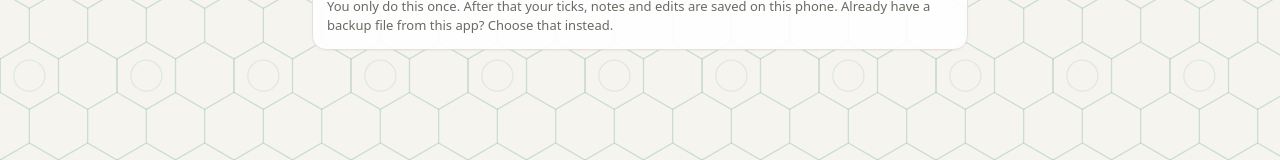
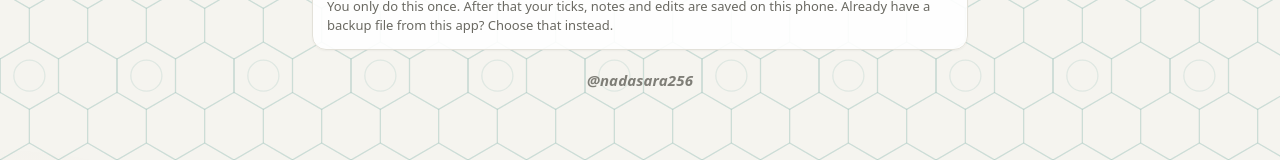
Before and after one commit to Nadasara256/Correction-Tracker-PhD-Thesis, a plain HTML site: page index.html in a window 1280 px wide. Shown: the part 362-522 px from the top of the page. Drawn offline with Linux system fonts and the light colour scheme.

Commit message:
Add files via upload

```diff
--- a/index.html
+++ b/index.html
@@ -277,6 +277,8 @@ nav{background:var(--card-a);-webkit-backdrop-filter:blur(8px);backdrop-filter:b
   body.rptopen .rpt table.rs{min-width:0}
   body.rptopen .rpt .rtw{overflow:visible}
 }
+.credit{text-align:center;font-weight:700;font-style:italic;font-size:15px;letter-spacing:.01em;color:var(--mut);opacity:.85;margin:20px 0 10px;user-select:none;-webkit-user-select:none}
+@media print{.credit{display:none}}
 </style>
 </head>
 <body>
@@ -1255,6 +1257,7 @@ function render(){
   var v=state.empty?welcomeView():(tab==='checklist'?checklistView():(tab==='response'?responseView():timelineView()));
   if(RO)main.append(roBanner());
   main.append(v);
+  main.append(el('div',{class:'credit',text:'@nadasara256'}));
   if(state.empty)document.getElementById('nav').textContent='';else renderNav();
   setStatus();
   window.scrollTo(0,y);
```
